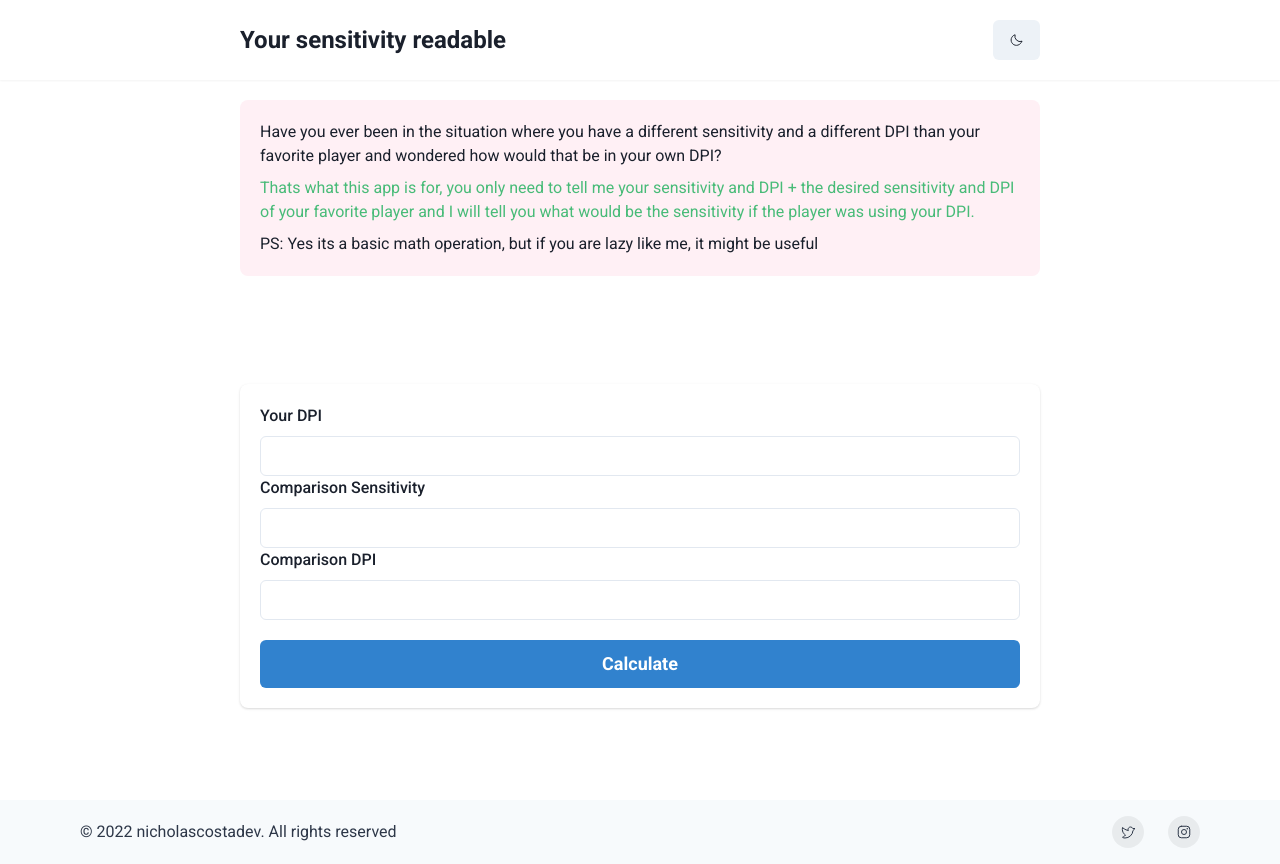
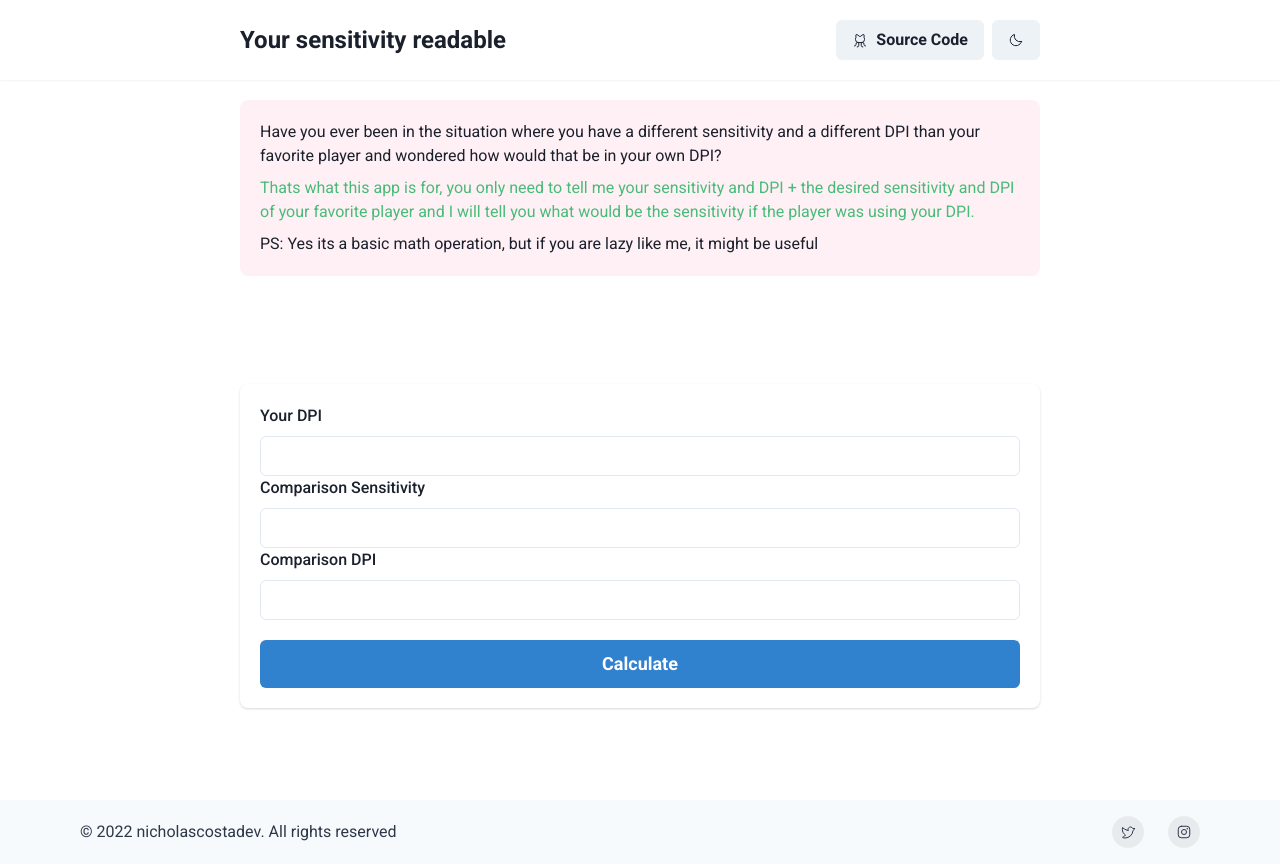
Before and after one commit to nicholascostadev/sensitivity-converter, a React (Vite) app: page / in a window 1280 px wide. Built offline with nearby package versions, Linux system fonts and the light colour scheme.

Commit message:
Add link to source code on header

```diff
--- a/src/components/Header.tsx
+++ b/src/components/Header.tsx
@@ -1,4 +1,5 @@
-import { Flex, Heading, useColorMode } from '@chakra-ui/react'
+import { Button, Flex, Heading, HStack, useColorMode } from '@chakra-ui/react'
+import { GithubLogo } from 'phosphor-react'
 import { globalPaddingForContainer } from '../styles/global'
 import { ToggleThemeButton } from './ToggleThemeButton'
 
@@ -20,7 +21,20 @@ export function Header() {
           Your sensitivity readable
         </Heading>
       </Flex>
-      <ToggleThemeButton />
+      <HStack>
+        <Button
+          as="a"
+          href="https://github.com/nicholascostadev/sensitivity-converter"
+          target="_blank"
+          rel="noreferrer"
+          colorScheme="gray"
+          leftIcon={<GithubLogo />}
+        >
+          Source Code
+        </Button>
+
+        <ToggleThemeButton />
+      </HStack>
     </Flex>
   )
 }
```
